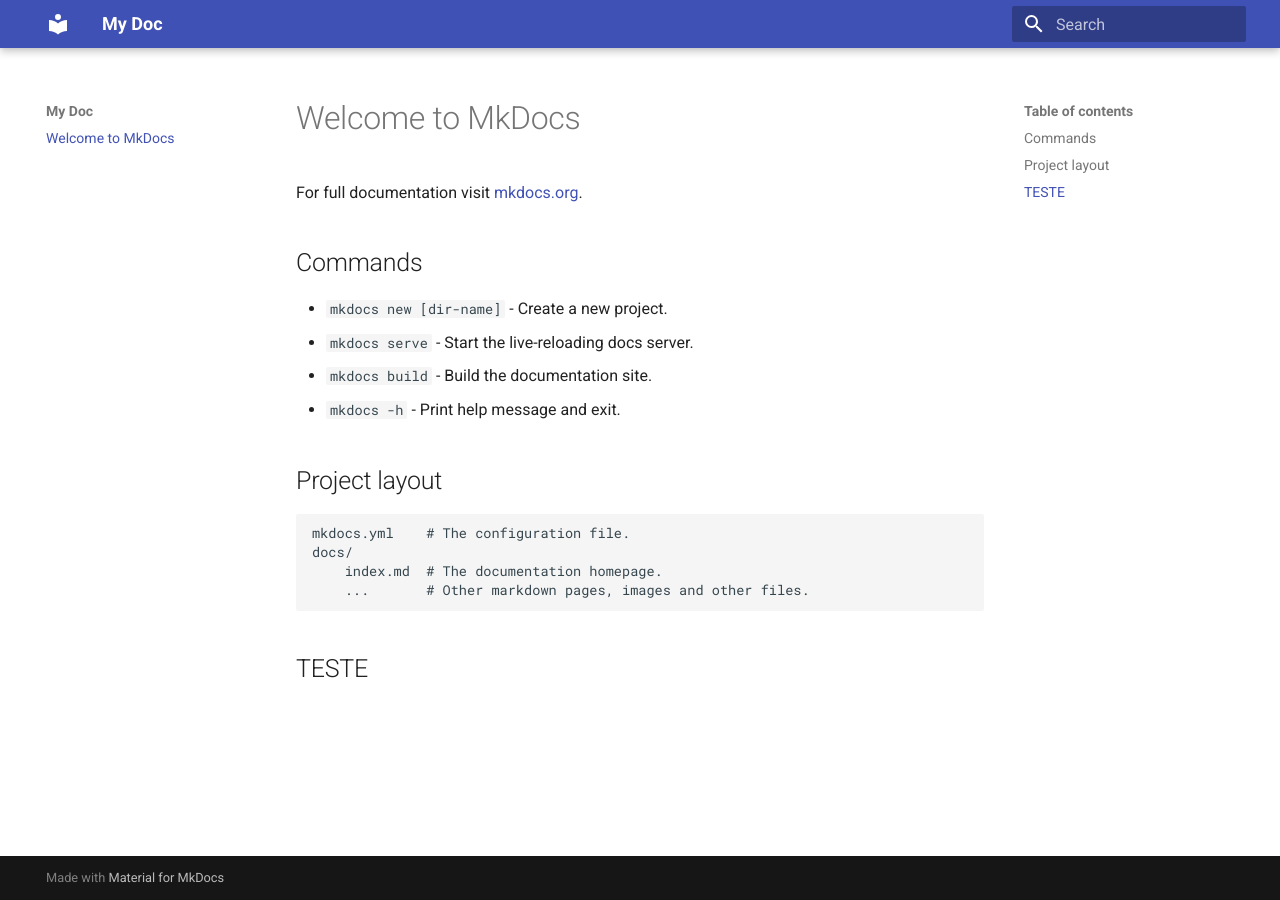
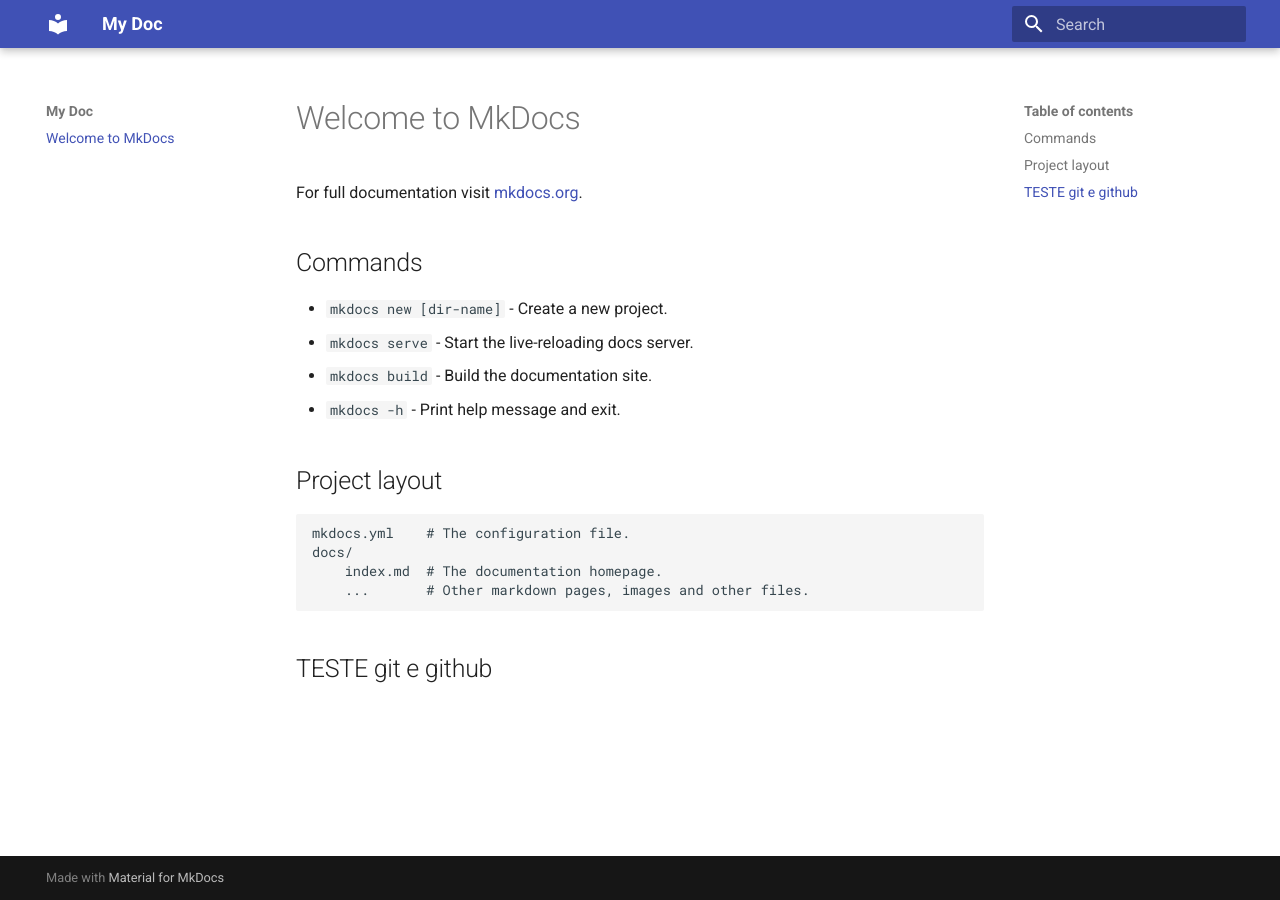
Before and after one commit to BrunoAttina/mkdocs-my-project, an MkDocs documentation site: the page built from docs/index.md, in a window 1280 px wide. Built offline with MkDocs 1.6.1 and Material for MkDocs 9.7.7, drawn with Linux system fonts in a browser that asks for light colours.

Commit message:
Primeira alteração

```diff
--- a/docs/index.md
+++ b/docs/index.md
@@ -16,4 +16,4 @@ For full documentation visit [mkdocs.org](https://www.mkdocs.org).
         index.md  # The documentation homepage.
         ...       # Other markdown pages, images and other files.
 
-## TESTE
+## TESTE git e github
```
